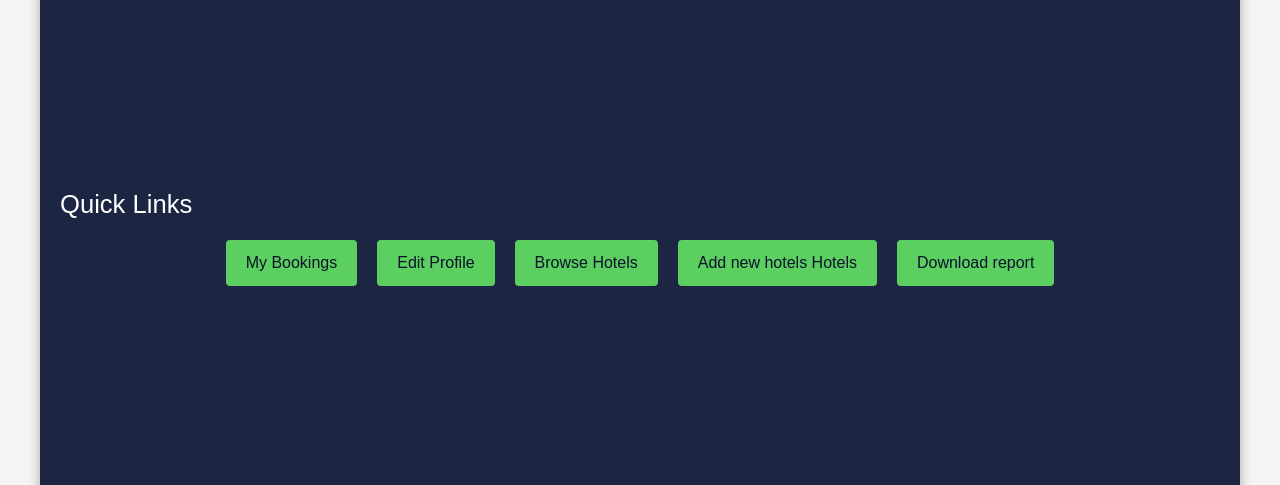
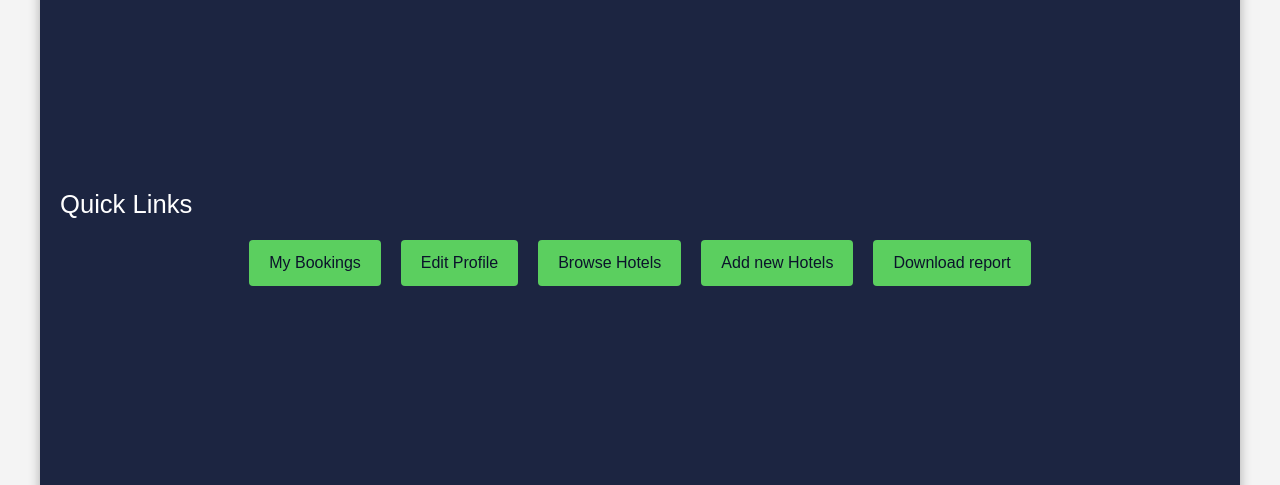
Before and after one commit to wasi256/SWE2204-GROUP9, a PHP site: page /dashboard.php in a window 1280 px wide. Shown: the part 557-1042 px from the top of the page. Run offline with PHP 8.4, Linux system fonts and the light colour scheme; a user stored in the database is signed in; data comes from the database, SQL or seed files in the repository.

```diff
--- a/dashboard.php
+++ b/dashboard.php
@@ -83,7 +83,7 @@ $stmt->close();
                 <a href="booking.php" class="quick-link">My Bookings</a>
                 <a href="profile.php" class="quick-link">Edit Profile</a>
                 <a href="hotels.php" class="quick-link">Browse Hotels</a>
-                <a href="upload_hotel.php" class="quick-link">Add new hotels Hotels</a>
+                <a href="upload_hotel.php" class="quick-link">Add new Hotels</a>
                 <a href="download_file.php" class="quick-link">Download report</a>
             </div>
         </section>
```
